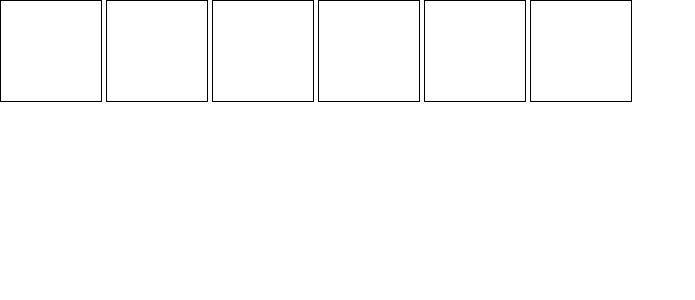
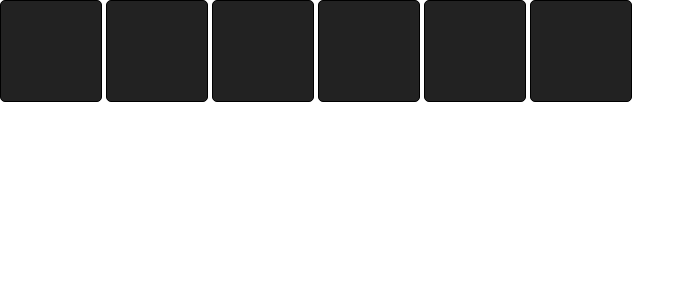
Before and after one commit to SiriratWisessiri/LearnReact, a React (Create React App) app in the folder boxes-challenge/: page / in a window 1280 px wide. Shown: the top 300 px of the page, without its empty margins (0-695 px from the left). Built offline with nearby package versions, Linux system fonts and the light colour scheme.

Commit message:
Learn how to use JS style and set condition for style change

```diff
--- a/boxes-challenge/src/App.css
+++ b/boxes-challenge/src/App.css
@@ -4,4 +4,5 @@
   border: 1px solid black;
   display: inline-block;
   margin-right: 4px;
+  border-radius: 5px;
 }
--- a/boxes-challenge/src/App.js
+++ b/boxes-challenge/src/App.js
@@ -2,7 +2,8 @@ import './App.css';
 import { useState } from 'react';
 import Boxes from './boxes';
 
-function App() {
+
+function App(props) {
   //  Challenge part 1:
   //  1. Initialize state with the default value of the
   //     array pulled in from boxes.js
@@ -11,8 +12,17 @@ function App() {
   // 2. Map over that state array and display each one
   //as an empty square (black border, transparent bg color)
   //(Don't worry about using the "on" property yet)
-  const boxElements = box.map(box => (  // this "box" is from the box state. "box" = initial use state of "Boxes" array
-    <div className='box' key={box.id}>
+
+  //This is JS style instead of CSS. The benefit of this is so you can target the JS condition to change the style.
+  // We will set the dark mode in index.js and giving conditon if it's dark mode then will display different color
+  // We use Darkmode as a props so need to pass props in as a parameter!
+  const styles = {
+    backgroundColor: props.darkMode ? "#222222" : "#cccccc"
+}
+  const boxElements = box.map(box => (  // this "box" is from the box state. "box" = initial use state of "Boxes" array. And when using .map or working with array need to have uniqe key to avoid error
+    <div className='box' style={styles} key={box.id}>
+    {/* We can use JS style to style our elements "style={styles}" instead of CSS. The benefit of this is so you can target the JS condition to change the style*/}
+    {/* This will render all the boxes as it's .map through each box in Boxes array*/}
     </div>
   ))
   return (
--- a/boxes-challenge/src/index.js
+++ b/boxes-challenge/src/index.js
@@ -7,7 +7,7 @@ import reportWebVitals from './reportWebVitals';
 const root = ReactDOM.createRoot(document.getElementById('root'));
 root.render(
   <React.StrictMode>
-    <App />
+    <App darkMode={true}/>
   </React.StrictMode>
 );
 
```
